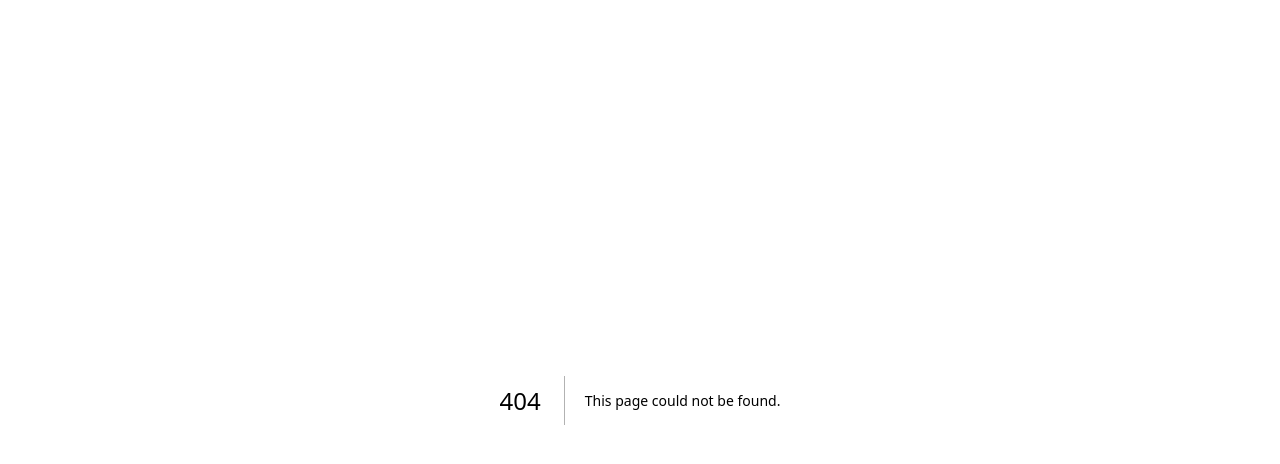
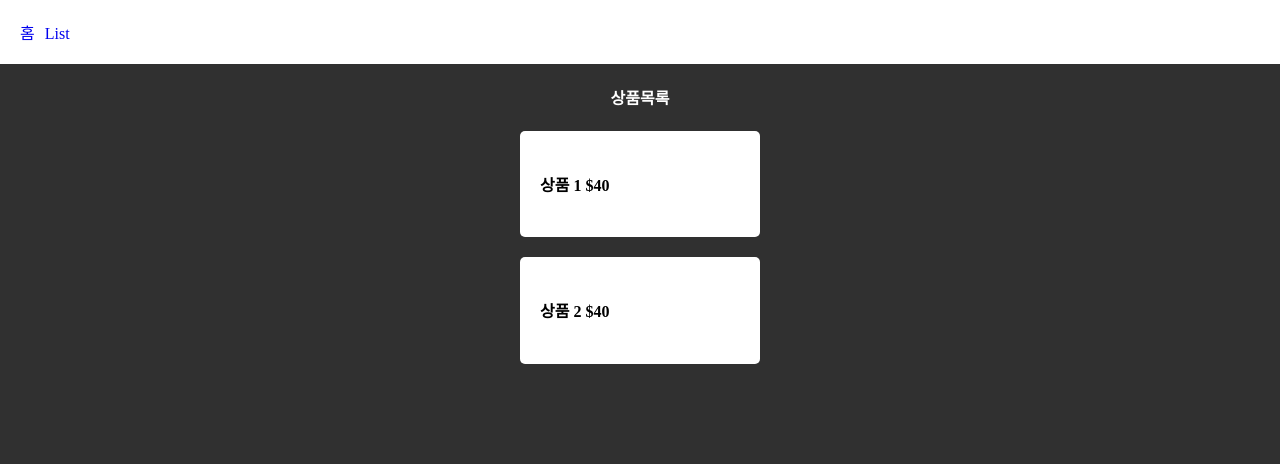
Before and after one commit to Hoto-Mocha/NextJS-Study, a Next.js app: page /list in a window 1280 px wide. Before the commit this address had no page. Shown: the top 464 px of the page. Built offline with nearby package versions, Linux system fonts and the light colour scheme.

Commit message:
Routing 예제 구현

```diff
--- a/app/globals.css
+++ b/app/globals.css
@@ -1,6 +1,7 @@
 body {
   background-color: #303030;
   color: white;
+  margin: 0;
 }
 
 .title {
@@ -11,3 +12,21 @@
 .title-sub {
   text-align: center;
 }
+
+.food {
+  margin: 20px auto;
+  width: 200px;
+  background-color: white;
+  color: black;
+  padding: 20px;
+  border-radius: 5px;
+}
+
+.navbar {
+  background-color: white;
+  padding: 20px;
+}
+.navbar a {
+  margin-right: 10px;
+  text-decoration: none;
+}
--- a/app/layout.js
+++ b/app/layout.js
@@ -1,5 +1,6 @@
 import localFont from "next/font/local";
 import "./globals.css";
+import Link from "next/link";
 
 const geistSans = localFont({
     src: "./fonts/GeistVF.woff",
@@ -21,6 +22,10 @@
     return (
         <html lang="en">
             <body className={`${geistSans.variable} ${geistMono.variable}`}>
+                <div className="navbar">
+                    <Link href="/">홈</Link>
+                    <Link href="/list">List</Link>
+                </div>
                 {children}
             </body>
         </html>
--- /dev/null
+++ b/app/list/page.js
@@ -0,0 +1,15 @@
+import Link from "next/link";
+
+export default function List() {
+    return (
+        <div>
+            <h4 className="title-sub">상품목록</h4>
+            <div className="food">
+                <h4>상품 1 $40</h4>
+            </div>
+            <div className="food">
+                <h4>상품 2 $40</h4>
+            </div>
+        </div>
+    )
+}
--- a/app/page.js
+++ b/app/page.js
@@ -1,9 +1,11 @@
+import Link from "next/link";
+
 export default function Home() {
     let name = 'park'
     return (
         <div>
             <h4 className="title">애플후레시</h4>
-      <p className="title-sub">by dev { name }</p>
+            <p className="title-sub">by dev {name}</p>
         </div>
     );
 }
```
Also changed, not shown: app/cart/layout.js (added, +10 -0 lines), app/cart/page.js (added, +7 -0 lines), app/cart/payment/page.js (added, +7 -0 lines). Lines whose indentation alone changed are shown as unchanged.
